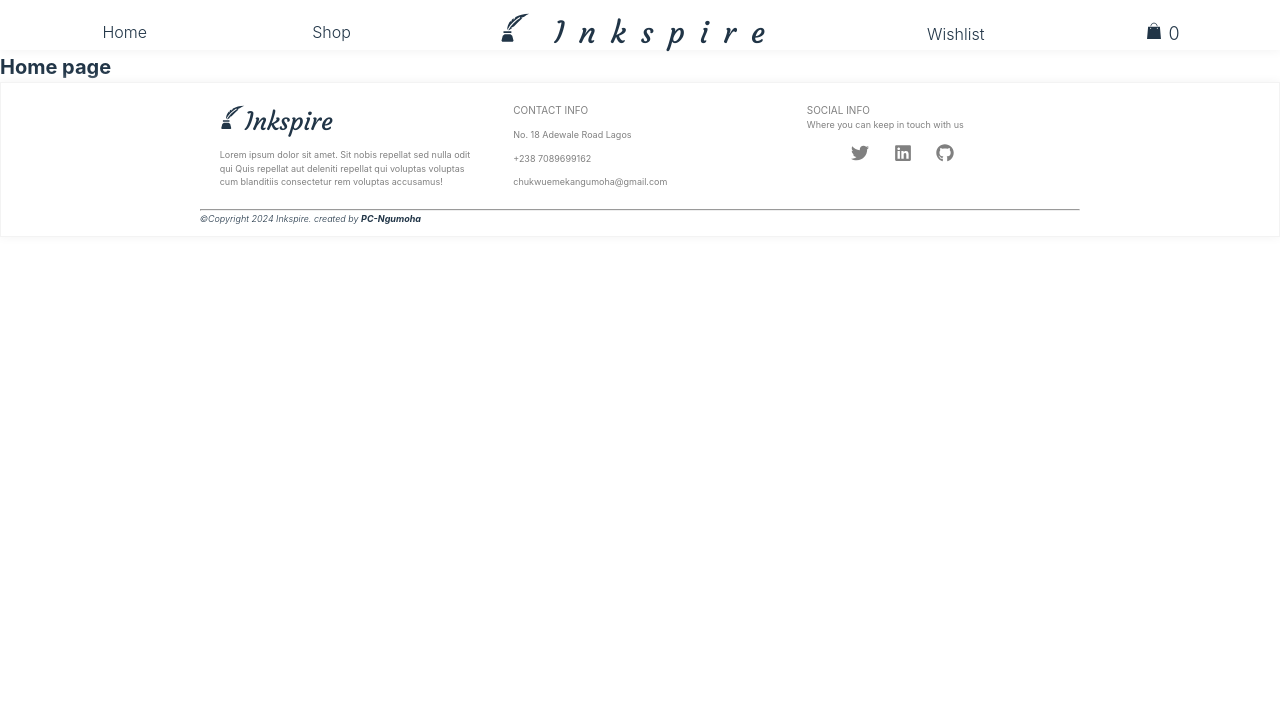
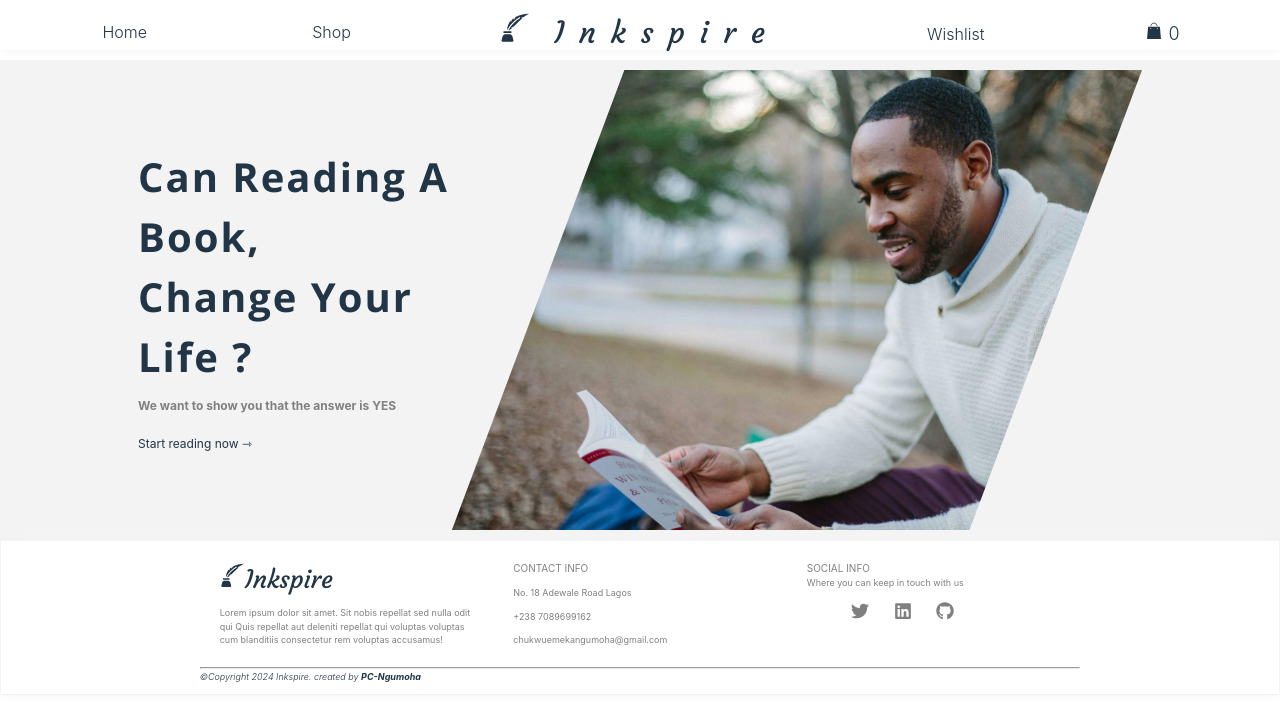
Before and after one commit to PC-Ngumoha/inkspire, a React (Vite) app: page / in a window 1280 px wide. Shown: the top 720 px of the page. Built offline with nearby package versions, Linux system fonts and the light colour scheme.

Commit message:
Update: complete Hero section

```diff
--- a/src/index.scss
+++ b/src/index.scss
@@ -1,4 +1,4 @@
-@import url('https://fonts.googleapis.com/css2?family=Courgette&display=swap');
+@import url('https://fonts.googleapis.com/css2?family=Courgette&family=Open+Sans:ital,wght@0,300..800;1,300..800&display=swap');
 
     // color: #213547;
     // background-color: #ffffff;
@@ -9,6 +9,7 @@ $color-background-light: #ffffff;
 $contrast-background-light: #f3f3f3;
 
 $brand-logo-font: "Courgette", cursive;
+$section-header-font: "Open Sans", sans-serif;
 
 // // Smartphones
 // @media (max-width: 767px) {}
--- a/src/routes/Home/Home.jsx
+++ b/src/routes/Home/Home.jsx
@@ -1,8 +1,40 @@
 
+import { Link } from 'react-router-dom';
+import styles from './Home.module.scss';
+import image from '../../assets/studying.jpg';
 
 const Home = () => {
   return (
-    <h1>Home page</h1>
+    <main className={ styles.home }>
+      <section id='hero' className={ styles.hero }>
+        <div className={ styles.container }>
+          <div className={ styles.tagline }>
+            <span className={ styles.heading }>
+              Can reading a book,<br />change your life ?
+            </span>
+            <span className={ styles.body }>
+              We want to show you that the answer is YES
+            </span>
+            <Link
+              to='/shop'
+              className={ styles.link }
+            >
+              Start reading now ⇾
+            </Link>
+          </div>
+          <img
+            src={ image }
+            alt='A guy studying in a park'
+          />
+        </div>
+      </section>
+      <section id='services' className={ styles.services }></section>
+      <section id='topbooks' className={ styles.topbooks }></section>
+      <section id='categories' className={ styles.categories }></section>
+      <section id='offers' className={ styles.offers }></section>
+      <section id='testimonials' className={ styles.testimonials }></section>
+      <section id='cta' className={ styles.cta }></section>
+    </main>
   );
 };
 
--- /dev/null
+++ b/src/routes/Home/Home.module.scss
@@ -0,0 +1,123 @@
+@import '../../index.scss';
+
+// // Smartphones
+// @media (max-width: 767px) {}
+
+// // Tablets
+// @media (min-width: 768px) and (max-width: 1024px) {}
+
+// // Desktop
+// @media (min-width: 1025px) {}
+
+
+// HERO SECTION
+
+.hero {
+  width: 100%;
+  height: 60vh;
+  background-color: $contrast-background-light;
+
+  .container {
+    padding: 1rem;
+    width: 80%;
+    height: 100%;
+    margin: 1rem auto;
+    display: flex;
+    justify-content: space-between;
+
+    .tagline {
+      flex: 1;
+      display: flex;
+      flex-direction: column;
+      justify-content: center;
+    }
+
+    .heading {
+      text-align: left;
+      font-size: 4rem;
+      color: $color-light;
+      font-weight: bold;
+      font-family: $section-header-font;
+      text-transform: capitalize;
+      letter-spacing: .2rem;
+    }
+
+    .body {
+      display: inline-block;
+      margin-top: 1rem;
+      font-size: 1.2rem;
+      font-weight: 700;
+      color: grey;
+    }
+
+    .link {
+      display: inline-block;
+      margin-top: 2rem;
+      margin-left: 0;
+      font-size: 1.2rem;
+      transition: all .7s ease-in-out;
+
+      &:hover {
+        margin-left: 2rem;
+      }
+    }
+
+    img {
+      flex: 1;
+      width: 100%;
+      object-fit: contain;
+      clip-path: polygon(25% 0%, 100% 0%, 75% 100%, 0% 100%);
+    }
+  }
+}
+
+
+// Smartphones
+@media (max-width: 767px) {
+  .hero {
+    .container {
+      width: 100%;
+
+      .tagline {
+        text-align: center;
+        align-items: center;
+
+        .heading {
+          font-size: 2rem;
+        }
+      }
+
+      img {
+        display: none;
+      }
+    }
+  }
+}
+
+// Tablets
+@media (min-width: 768px) and (max-width: 1024px) {
+  .hero {
+    height: fit-content;
+
+    .container {
+      width: 100%;
+      flex-direction: column;
+
+      .tagline {
+        align-items: center;
+        margin-bottom: 2rem;
+      }
+
+      img {
+        width: 50%;
+        place-self: center;
+      }
+    }
+  }
+}
+
+// Desktop
+@media (min-width: 1025px) {}
+
+
+// SERVICES SECTION
```
Also changed, not shown: src/assets/studying.jpg (added).
